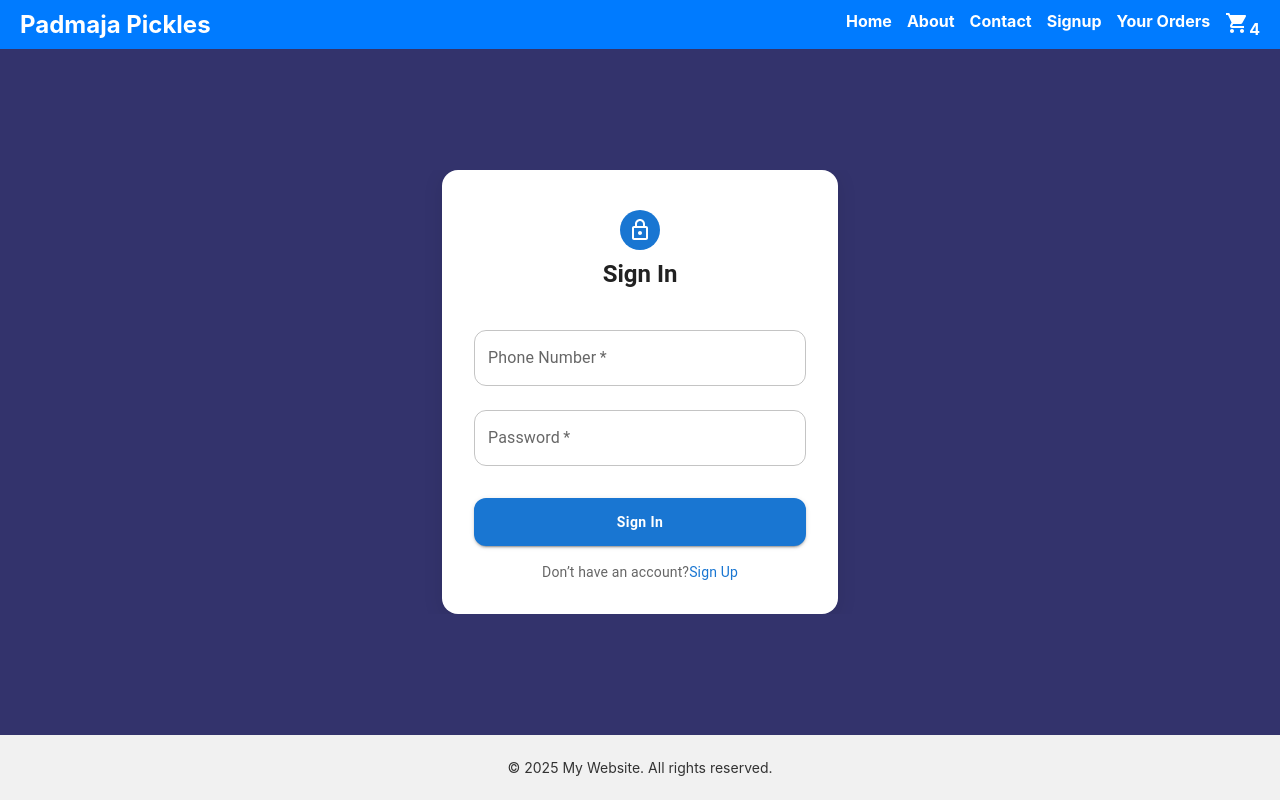
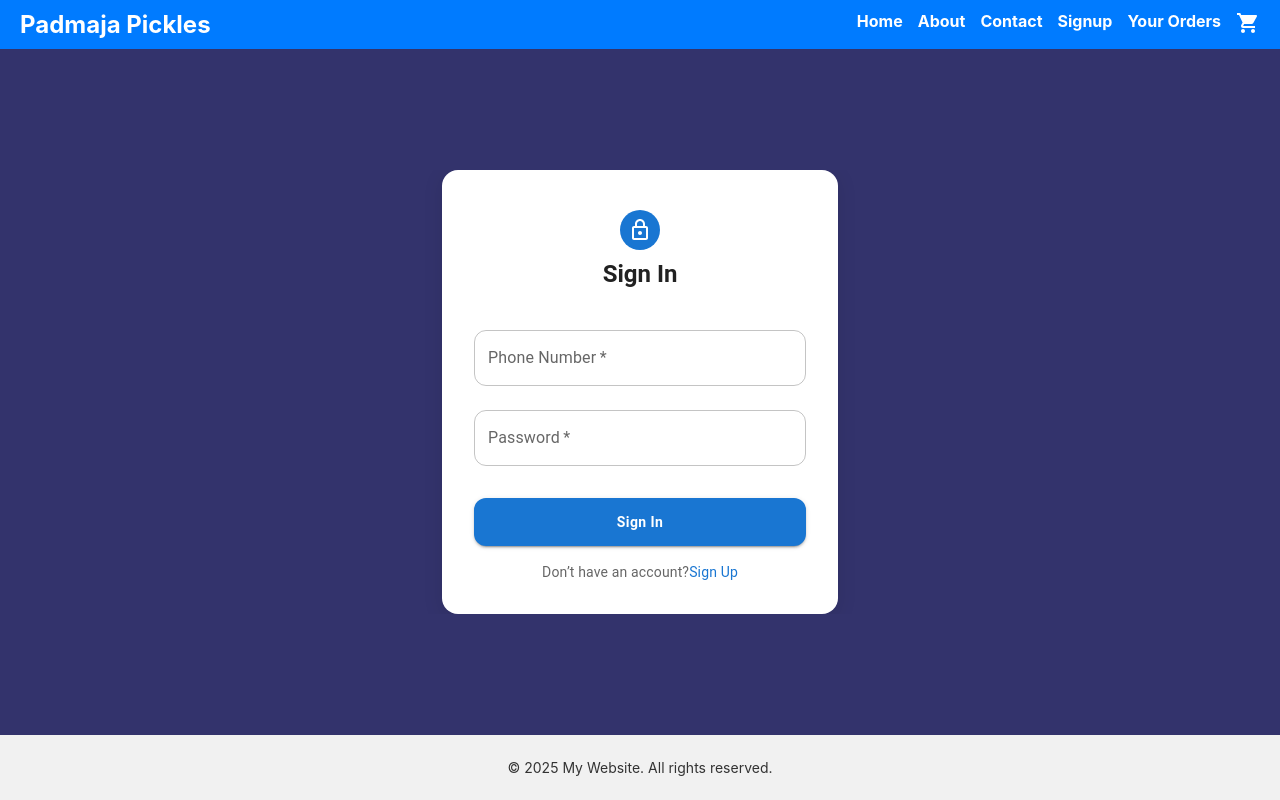
Before and after one commit to Harish-Pulapa-7036/Pickle_delivery, a React (Create React App) app: page /login in a window 1280 px wide. Built offline with nearby package versions, Linux system fonts and the light colour scheme.

Commit message:
get cartitems and count

```diff
--- a/src/App.js
+++ b/src/App.js
@@ -16,26 +16,45 @@ import axios from "axios";
 import Loader from "./components/Loader";
 
 function App() {
-    const navigate=useNavigate();
-        const [showLoader,setShowLoader]=useState(false);
-        const [cartItems,setCartItems] =useState([])
+    const navigate = useNavigate();
+    const [showLoader, setShowLoader] = useState(false);
+    const [cartItems, setCartItems] = useState([])
 
-    useEffect(()=>{
-        if(sessionStorage.getItem("token")){
+    useEffect(() => {
+        if (sessionStorage.getItem("token")) {
             navigate('/')
-        }else navigate('/login')
-    },[])
-    const onAddToCart=async(productName,pricePerKg)=>{
+        } else navigate('/login')
+    }, [])
+    const getCartItems = async () => {
+        setShowLoader(true);
+
+        let url = 'https://pickle-backend-2xil.onrender.com/api/v1/pickle/cartList'
+        try {
+            let response = await axios.get(url, {
+                headers: {
+                    token: sessionStorage.getItem('token')   // <- Add the token in headers
+                }
+            })
+            setCartItems(response.data.cart.products)
+            setShowLoader(false)
+
+        } catch (error) {
+            setShowLoader(false)
+            alert(error.response?.data?.message || 'failed to add to cart, please try again.');
+
+        }
+    }
+    const onAddToCart = async (productName, pricePerKg) => {
         setShowLoader(true)
-        let body={
-            productName:productName,
-    pricePerKg:pricePerKg,
-    weight:"1kg",
-    quantity:1
+        let body = {
+            productName: productName,
+            pricePerKg: pricePerKg,
+            weight: "1kg",
+            quantity: 1
         }
-        let url='https://pickle-backend-2xil.onrender.com/api/v1/pickle/update-cart'
-        try{
-            let response=await axios.post(url,body,{
+        let url = 'https://pickle-backend-2xil.onrender.com/api/v1/pickle/update-cart'
+        try {
+            let response = await axios.post(url, body, {
                 headers: {
                     token: sessionStorage.getItem('token')   // <- Add the token in headers
                 }
@@ -44,7 +63,7 @@ function App() {
             setCartItems(response.data.cart.products)
             setShowLoader(false)
 
-        }catch(error){
+        } catch (error) {
             setShowLoader(false)
             alert(error.response?.data?.message || 'failed to add to cart, please try again.');
 
@@ -54,22 +73,22 @@ function App() {
         <div className="app-container" style={{
             // backgroundImage: "url('/images/background_pickle.jpg')"
         }}>
-            <Header />
+            <Header getCartItems={getCartItems} cartCount={cartItems}/>
             <main className="main-content">
                 <Routes>
-                    <Route path="/" element={<PrivateRoute><PickleList onAddToCart={onAddToCart}/></PrivateRoute>} />
+                    <Route path="/" element={<PrivateRoute><PickleList onAddToCart={onAddToCart} /></PrivateRoute>} />
                     <Route path="/about" element={<About />} />
                     <Route path="/contact" element={<Contact />} />
                     <Route path="/signup" element={<Signup />} />
                     <Route path="/login" element={<Login />} />
-                    <Route path="/picklelist" element={<PrivateRoute><PickleList onAddToCart={onAddToCart}/></PrivateRoute>} />
-                    <Route path="/cart" element={<PrivateRoute><CartList cartItems={cartItems}/></PrivateRoute>} />
+                    <Route path="/picklelist" element={<PrivateRoute><PickleList onAddToCart={onAddToCart} /></PrivateRoute>} />
+                    <Route path="/cart" element={<PrivateRoute><CartList cartItems={cartItems} /></PrivateRoute>} />
                     <Route path="/orders" element={<PrivateRoute><OrdersList /></PrivateRoute>} />
 
                 </Routes>
             </main>
             <Footer />
-                    <Loader showLoader={showLoader}/>
+            <Loader showLoader={showLoader} />
 
         </div>
     );
--- a/src/components/Header.jsx
+++ b/src/components/Header.jsx
@@ -3,7 +3,7 @@ import { Link } from 'react-router-dom';
 import './Header.css';
 import ShoppingCartIcon from '@mui/icons-material/ShoppingCart';
 
-const Header = () => {
+const Header = ({getCartItems,cartCount}) => {
     const [menuOpen, setMenuOpen] = useState(false);
     const menuRef = useRef();
     const token =sessionStorage.getItem("token")
@@ -41,9 +41,9 @@ const Header = () => {
                   <li><Link to="/signup" onClick={() => setMenuOpen(false)}>Signup</Link></li>}
                     <li><Link to="/orders" onClick={() => setMenuOpen(false)}>Your Orders</Link></li>
 
-                    <li>  <Link to="/cart" className="cart-icon" onClick={() => setMenuOpen(false)}>
+                    <li>  <Link to="/cart" className="cart-icon" onClick={() => {setMenuOpen(false);getCartItems()}}>
                     <ShoppingCartIcon />
-                    {4 > 0 && <span className="cart-count">{4}</span>}
+                    {cartCount.length > 0 && <span className="cart-count">{cartCount}</span>}
                 </Link></li>
                 </ul>
             </nav>
```
